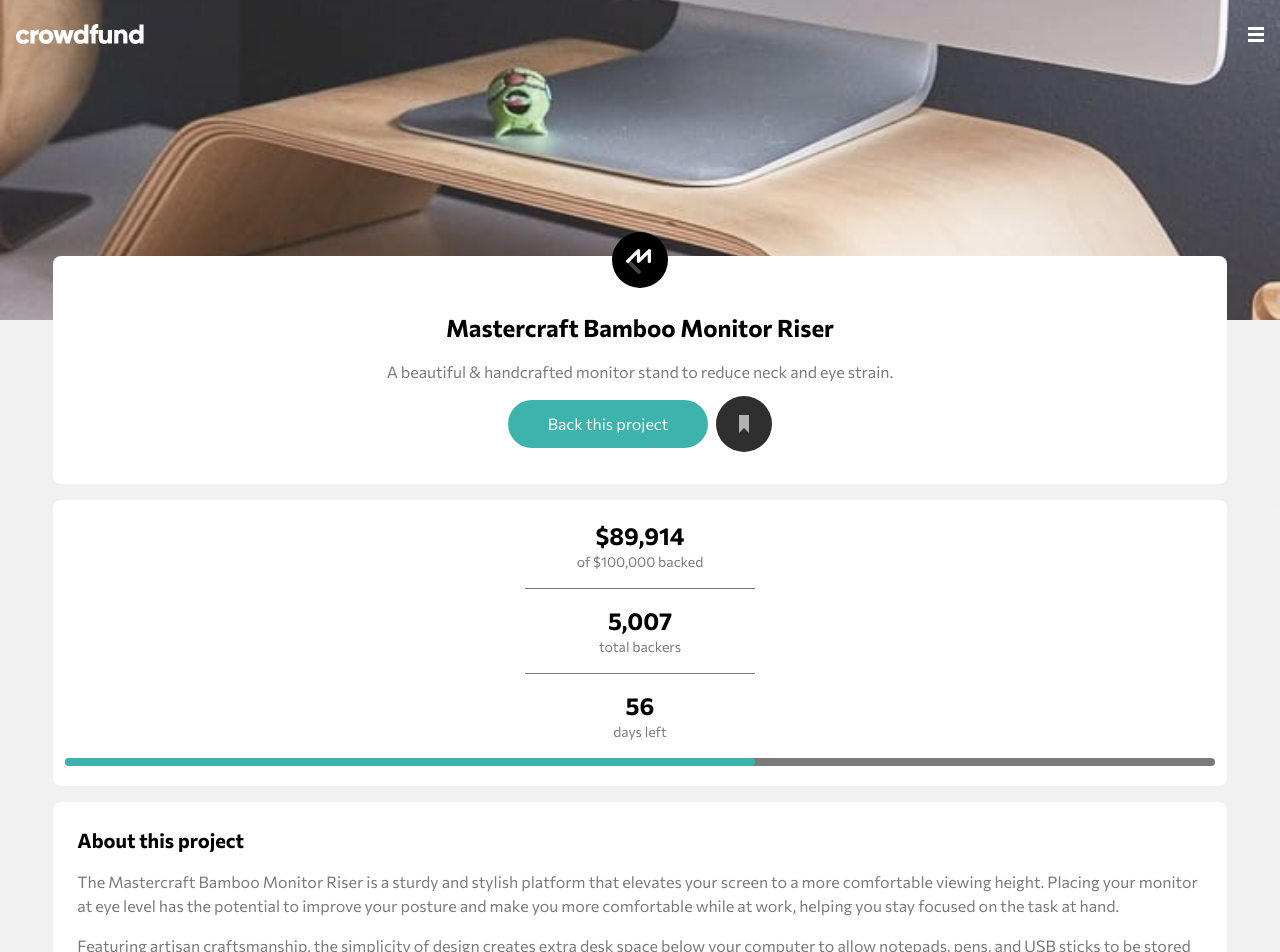
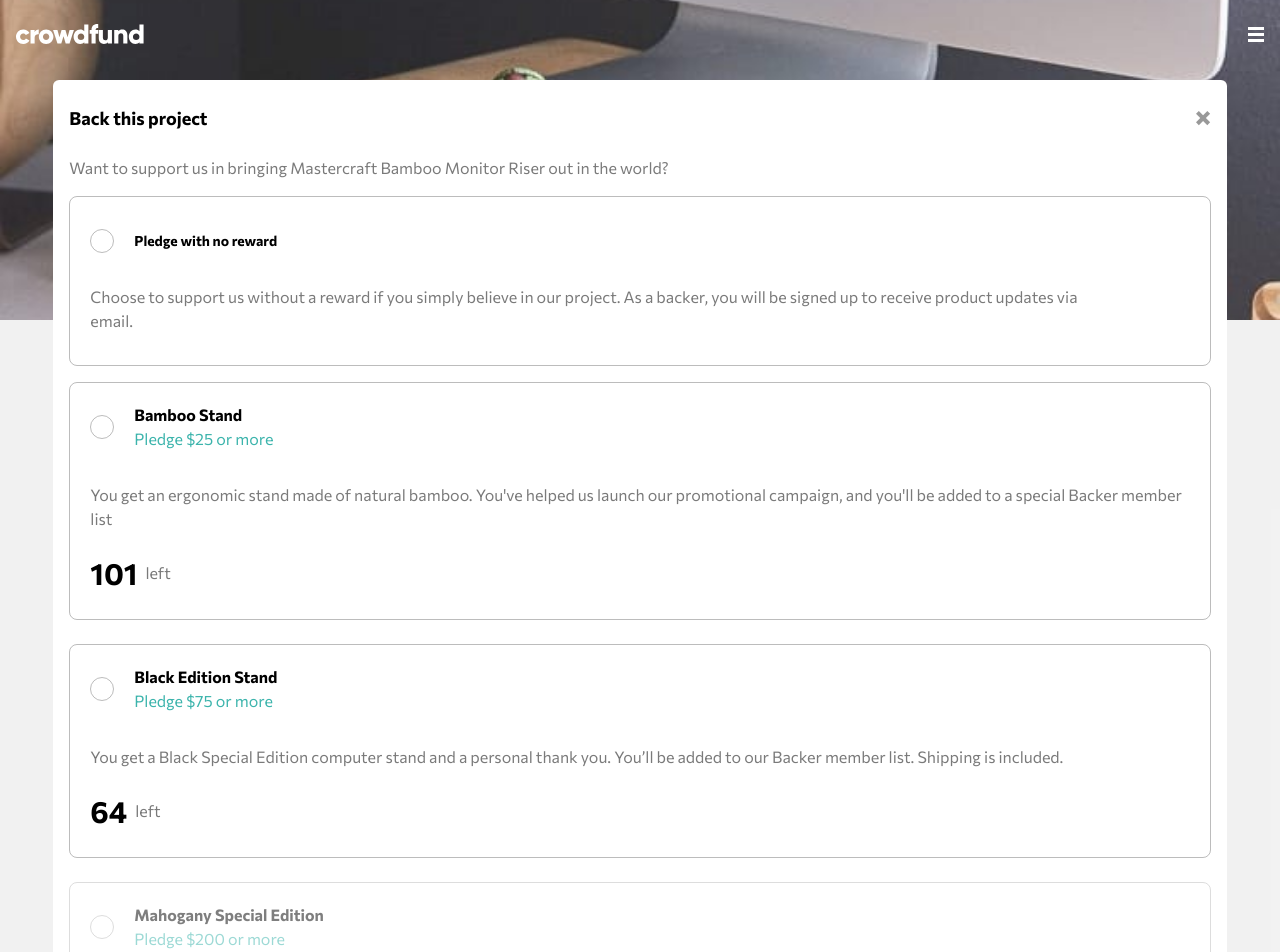
Before and after one commit to koyaboy/crowdfunding-product-page-FM, a React (Vite) app: page / in a window 1280 px wide. Shown: the top 952 px of the page. Built offline with nearby package versions, Linux system fonts and the light colour scheme.

Commit message:
Modal-Default-Layout-Complete

```diff
--- a/src/components/Header.jsx
+++ b/src/components/Header.jsx
@@ -21,9 +21,9 @@ const Header = () => {
 
     return (
         <>
-            <div className='overlay' ref={overlayRef}></div>
+            <div className='overlay-header' ref={overlayRef}></div>
             <header className='header-image flex flex-col h-80  px-4  py-6'>
-                <div className='flex justify-between items-center mb-12 z-30'>
+                <div className='flex justify-between items-center mb-12 z-20'>
                     <img
                         src={logo}
                         alt="crowdfund-logo"
--- a/src/containers/MainContent.jsx
+++ b/src/containers/MainContent.jsx
@@ -1,14 +1,30 @@
-import React from 'react'
+import React, { useState, useRef } from 'react'
 
 import logo from "../assets/logo-mastercraft.svg"
 import bookmark from "../assets/icon-bookmark.svg"
+import closeModalIcon from "../assets/icon-close-modal.svg"
+import iconCheck from "../assets/icon-check.svg"
 
 const MainContent = () => {
+    const [toggleModal, setToggleModal] = useState(true)
+    const overlayRef = useRef(null)
+
+    const openModal = () => {
+        setToggleModal(true)
+        if (overlayRef) {
+            overlayRef.current.classList.add("active")
+        }
+    }
+    const closeModal = () => {
+        setToggleModal(false)
+        if (overlayRef) {
+            overlayRef.current.classList.remove("active")
+        }
+    }
     return (
         <main className='flex flex-col items-center bg-opacity-10 bg-dark-gray'>
 
             <div className='w-11/12  relative -top-16' >
-
                 <div className='text-center bg-white flex flex-col items-center mb-4 rounded-lg'>
                     <img
                         src={logo}
@@ -20,7 +36,12 @@ const MainContent = () => {
                         A beautiful & handcrafted monitor stand to reduce neck and eye strain.
                     </p>
                     <div className='flex items-center gap-2 mb-8'>
-                        <button className='bg-moderate-cyan rounded-3xl px-10 py-3 text-white'>  Back this project</button>
+                        <button
+                            className='bg-moderate-cyan rounded-3xl px-10 py-3 text-white'
+                            onClick={() => openModal()}
+                        >
+                            Back this project
+                        </button>
                         <button>
                             <img
                                 src={bookmark}
@@ -95,8 +116,83 @@ const MainContent = () => {
 
                     </div>
                 </div>
+            </div>
 
-            </div>
+            {/* SELECTED MODAL */}
+            <div className='overlay-modal' ref={overlayRef}></div>
+            {toggleModal &&
+
+                <div className='absolute bg-white rounded-md top-20 w-11/12 px-4 py-6 z-40'>
+                    <div className='flex justify-between items-center mb-6'>
+                        <h2 className='font-bold text-lg'>Back this project</h2>
+                        <img
+                            src={closeModalIcon}
+                            alt="close-menu-icon"
+                            onClick={() => closeModal()} />
+                    </div>
+                    <p className='text-dark-gray mb-4'> Want to support us in bringing Mastercraft Bamboo
+                        Monitor Riser out in the world?
+                    </p>
+
+                    <div className='px-5 py-8 border border-dark-gray border-opacity-50 rounded-lg mb-4'>
+                        <div className='flex gap-5 items-center mb-8'>
+                            <div className='w-6 h-6 rounded-full border border-dark-gray border-opacity-50'></div>
+                            <h3 className='font-bold text-sm'>Pledge with no reward</h3>
+                        </div>
+                        <p className='text-dark-gray w-11/12'> Choose to support us without a reward if you simply believe in our project. As a backer,
+                            you will be signed up to receive product updates via email.
+                        </p>
+                    </div>
+
+                    <div className='border-solid border border-opacity-50 border-dark-gray p-5 rounded-lg mb-6'>
+                        <div className='flex gap-5 items-center mb-8'>
+                            <div className='w-6 h-6 rounded-full border border-dark-gray border-opacity-50'></div>
+                            <div>
+                                <h3 className='font-bold'> Bamboo Stand</h3>
+                                <h3 className='text-moderate-cyan'>Pledge $25 or more</h3>
+                            </div>
+                        </div>
+
+                        <p className='text-dark-gray mb-6'> You get an ergonomic stand made of natural bamboo. You've helped us launch our promotional campaign, and
+                            you'll be added to a special Backer member list
+                        </p>
+                        <p className='flex gap-2 items-center mb-2'><span className='text-3xl font-bold'>101</span><span className='text-dark-gray'> left</span></p>
+                    </div>
+
+                    <div className='border-solid border border-opacity-50 border-dark-gray p-5 rounded-lg mb-6'>
+                        <div className='flex gap-5 items-center mb-8'>
+                            <div className='w-6 h-6 rounded-full border border-dark-gray border-opacity-50'></div>
+                            <div>
+                                <h3 className='font-bold'>  Black Edition Stand</h3>
+                                <h3 className='text-moderate-cyan'>Pledge $75 or more</h3>
+                            </div>
+                        </div>
+
+                        <p className='text-dark-gray mb-6'>You get a Black Special Edition computer stand and a personal thank you. You’ll be added to our Backer
+                            member list. Shipping is included.
+                        </p>
+                        <p className='flex gap-2 items-center mb-2'><span className='text-3xl font-bold'>64</span><span className='text-dark-gray'> left</span></p>
+                    </div>
+
+                    <div className='border-solid border border-opacity-50 border-dark-gray p-5 rounded-lg mb-6 opacity-50'>
+                        <div className='flex gap-5 items-center mb-8'>
+                            <div className='w-6 h-6 rounded-full border border-dark-gray border-opacity-50'></div>
+                            <div>
+                                <h3 className='font-bold'>  Mahogany Special Edition</h3>
+                                <h3 className='text-moderate-cyan'>Pledge $200 or more</h3>
+                            </div>
+                        </div>
+
+                        <p className='text-dark-gray mb-6'>You get two Special Edition Mahogany stands, a Backer T-Shirt, and a personal thank you. You’ll be added
+                            to our Backer member list. Shipping is included.
+                        </p>
+                        <p className='flex gap-2 items-center mb-2'><span className='text-3xl font-bold'>0</span><span className='text-dark-gray'> left</span></p>
+                    </div>
+
+                </div>}
+
+
+
 
 
         </main >
--- a/src/index.css
+++ b/src/index.css
@@ -21,7 +21,8 @@
     background-color: hsl(176, 50%, 47%);
 }
 
-.overlay.active {
+.overlay-header .active,
+.overlay-modal.active {
     position: fixed;
     width: 100%;
     height: 100%;
@@ -31,5 +32,8 @@
     bottom: 0;
     background-color: rgba(0, 0, 0, 0.3);
     z-index: 2;
+}
 
+.overlay-modal.active {
+    z-index: 30;
 }
```
